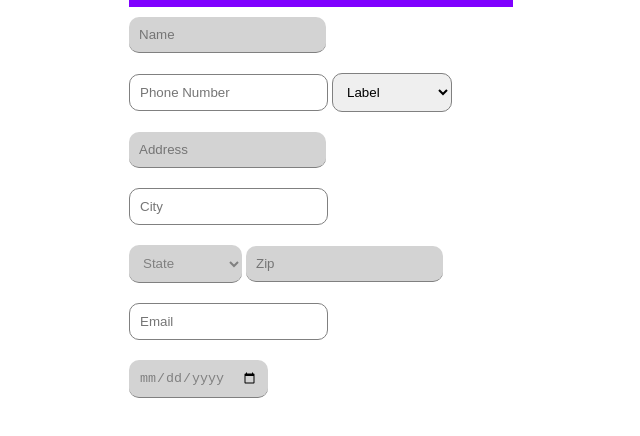
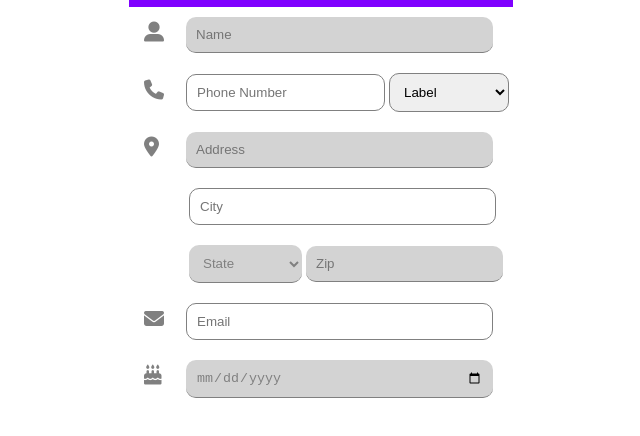
Before and after one commit to M4dHattr3ss/Mobile-Form, a plain HTML site: page index.html in a window 1280 px wide. Shown: the part 80-516 px from the top of the page, without its empty margins (319-959 px from the left). Drawn offline with nearby package versions, Linux system fonts and the light colour scheme.

Commit message:
Set input fields equal to container

```diff
--- a/index.html
+++ b/index.html
@@ -30,9 +30,10 @@
         </header>
         <div class="form">
             <form action="#" target="_blank">
-
-                <input type="text" class="dark" placeholder="Name"><br>
-
+                <i class="fa-solid fa-user-large"></i>
+                <input type="text" class=" long dark" placeholder="Name"><br>
+                <div>
+                    <i class="fa-solid fa-phone"></i>
                     <input type="number" class="light" placeholder="Phone Number">
                     <select class = "light" name="label">
                         <option value="Mobile">Mobile</option>
@@ -40,23 +41,24 @@
                         <option value="Home Phone">Home Phone</option>
                         <option value="Label" hidden selected>Label</option>
                     </select><br>
-
-                <input type="text" class="dark" placeholder="Address"><br>
-
-                <input type="text" class="light" placeholder="City"><br>
-
+                </div>
+                <i class="fa-solid fa-location-dot"></i>
+                <input type="text" class=" long dark" placeholder="Address"><br>
+                <input type="text" class=" indent long light" placeholder="City"><br>
+                <div class="indent">
                     <select class= "dark" name="state">
                         <option name="state" value="New Mexico">New Mexico</option>
                         <option name="state" value="California">California</option>
-                    <option name="state" value="Florida">Flordia</option>
+                        <option name="state" value="Florida">Florida</option>
                         <option name="state" value="Other">Other</option>
                         <option name="state" value="State" hidden selected>State</option>
                     </select>
                     <input class="dark" type="number" placeholder="Zip"><br>
-
-                <input type="email" class= "light" name="email" id="email" placeholder="Email"><br>
-
-                <input type="date" class="dark">
+                </div>
+                <i class="fa-solid fa-envelope"></i>
+                <input type="email" class= " long light" name="email" id="email" placeholder="Email"><br>
+                <i class="fa-solid fa-cake-candles"></i>
+                <input type="date" class=" long dark">
             </form>
         </div>
     </div>
--- a/styles.css
+++ b/styles.css
@@ -53,7 +53,6 @@ header{
     display: flex;
     flex-direction: column;
     width: 100%;
-
 }
 
 .dark{
@@ -71,6 +70,16 @@ header{
     margin: 10px 0;
     padding: 10px;
 }
-.form input, .form select{
-    border-radius: 10px;
+
+.indent{margin-left: 60px;}
+.long{width: 80%;}
+.form div{width: 100%;}
+.form input, .form select{border-radius: 10px;}
+
+.form  i{
+    color: grey;
+    width: 18px;
+    font-size: 20px;
+    margin: 15px;
+    margin-right: 20px;
 }
```
Lines whose indentation alone changed are shown as unchanged.
